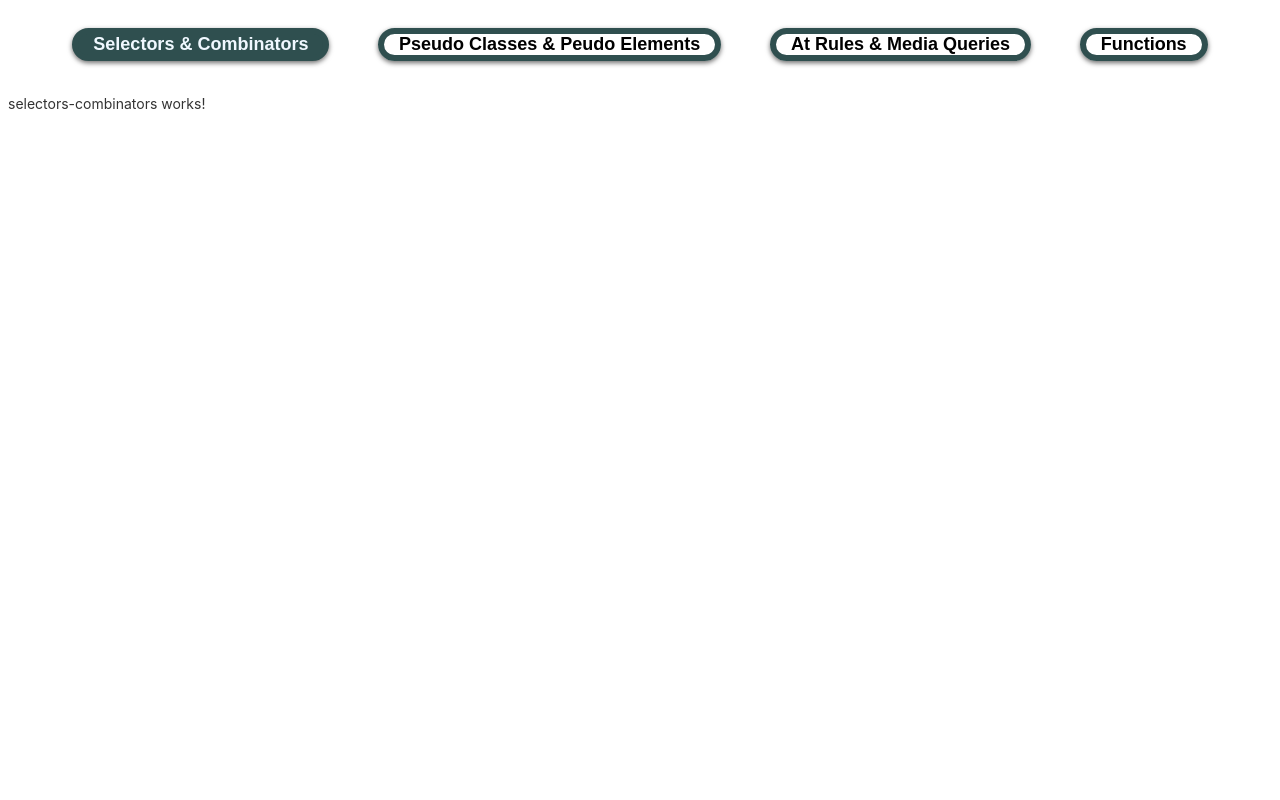
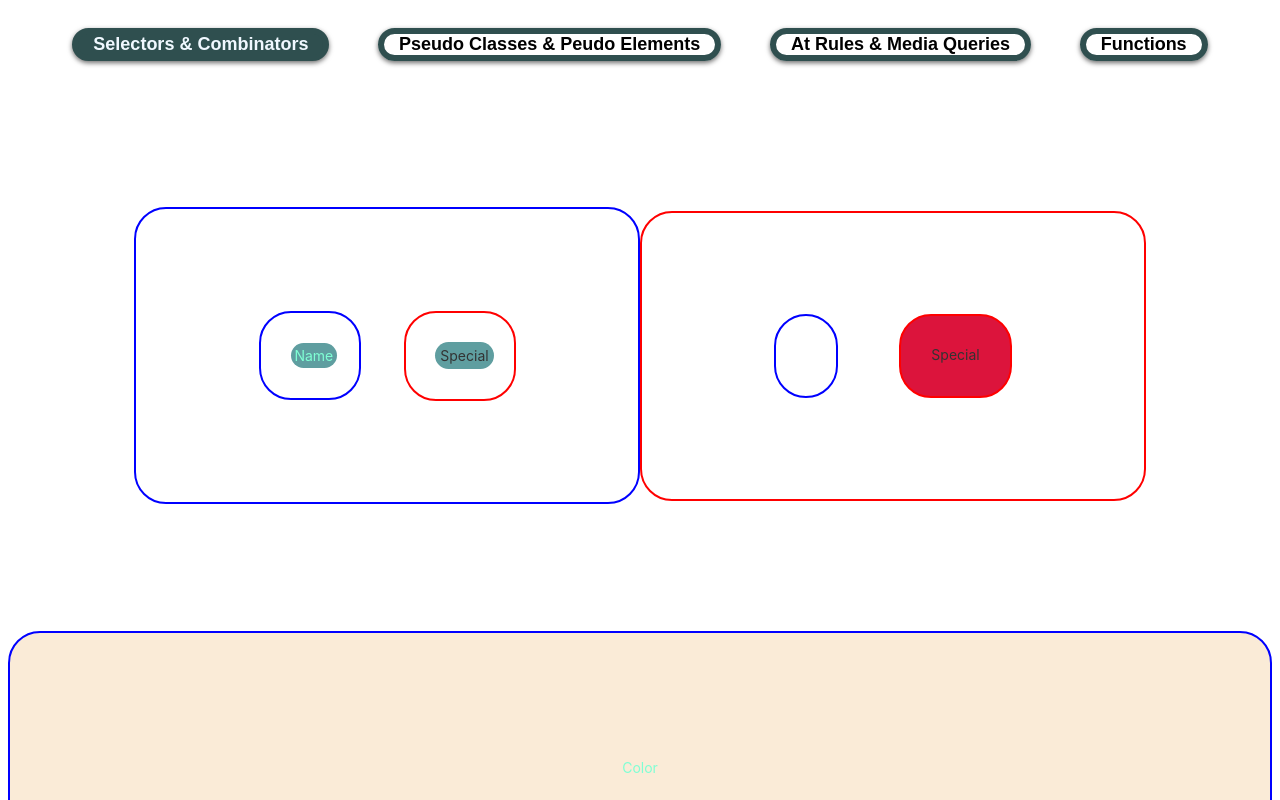
Before and after one commit to Fred-Smashing/css-demo, an Angular app: page /selectors-combinators in a window 1280 px wide. Shown: the top 800 px of the page. Built offline with nearby package versions, Linux system fonts and the light colour scheme.

Commit message:
add all selectors to selector component

```diff
--- a/src/app/components/selectors-combinators/selectors-combinators.component.css
+++ b/src/app/components/selectors-combinators/selectors-combinators.component.css
@@ -0,0 +1,61 @@
+/* Universal Selector */
+* {
+    display: flex;
+    justify-content: space-around;
+
+    padding: 10%;
+    margin: auto;
+}
+
+/* Id selector */
+#main {
+    width: auto;
+    height: auto;
+
+    margin: auto;
+}
+
+/* Type Selector */
+div {
+    border-radius: 2rem;
+}
+
+/* Class Selector */
+.special {
+    background-color: crimson;
+}
+
+/* Attribute Selectors */
+div[attr], /* Any div with the attribute "attr" */
+div[attr="special"] /* Any div with the attribute "attr" with a value of "special" */ {
+    background-color: cadetblue;
+}
+
+div[attr^="14"], /* Any div with the attribute "attr" where the value starts with "14" */
+div[attr$="14"], /* Any div with the attribute "attr" where the value ends with "14" */
+div[attr*="14"], /* Any div with the attribute "attr" where the value contains "14" */
+div[attr~="14"], /* Any div with the attribute "attr" where the value contains "14" surrounded by whitespace */
+div[attr|="14"] /* Any div with the attribute "attr" where the value contains "14" surrounded by "-" hyphens */ {
+    color: aquamarine;
+}
+
+/* Combinators */
+
+#main~#first {
+    background-color: antiquewhite;
+}
+
+#main>#first,
+#main>#second {
+    width: 50%;
+}
+
+#first {
+    border: 2px solid blue;
+    min-height: 20px;
+}
+
+#second {
+    border: 2px solid red;
+    min-height: 20px;
+}
--- a/src/app/components/selectors-combinators/selectors-combinators.component.html
+++ b/src/app/components/selectors-combinators/selectors-combinators.component.html
@@ -1 +1,16 @@
-<p>selectors-combinators works!</p>
+<div id="main">
+    <div id="first">
+        <div id="first">
+            <div attr="name14">Name</div>
+        </div>
+        <div id="second">
+            <div attr="special">Special</div>
+        </div>
+    </div>
+    <div id="second">
+        <div id="first"></div>
+        <div id="second" class="special">Special</div>
+    </div>
+</div>
+<div id="first" attr="test 14 test">Color</div>
+<div id="second"></div>
```
